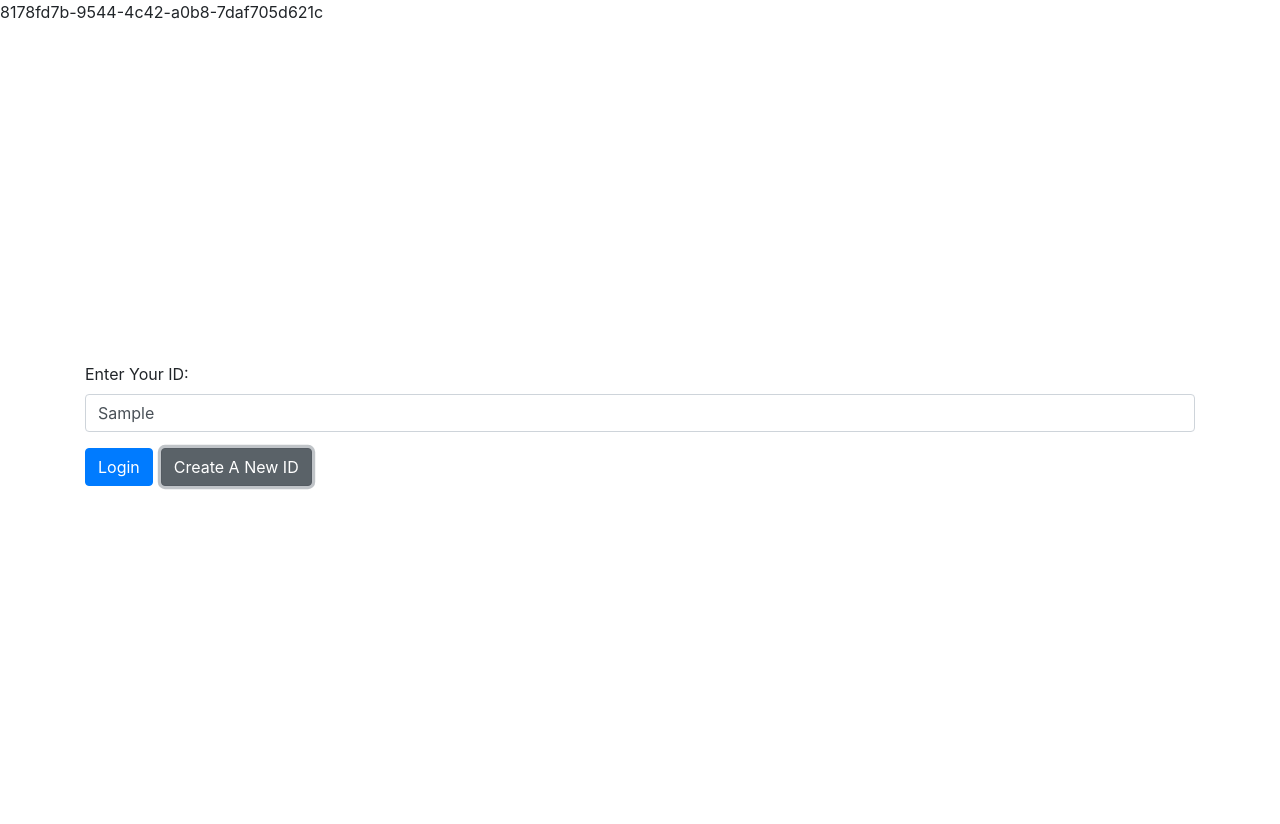
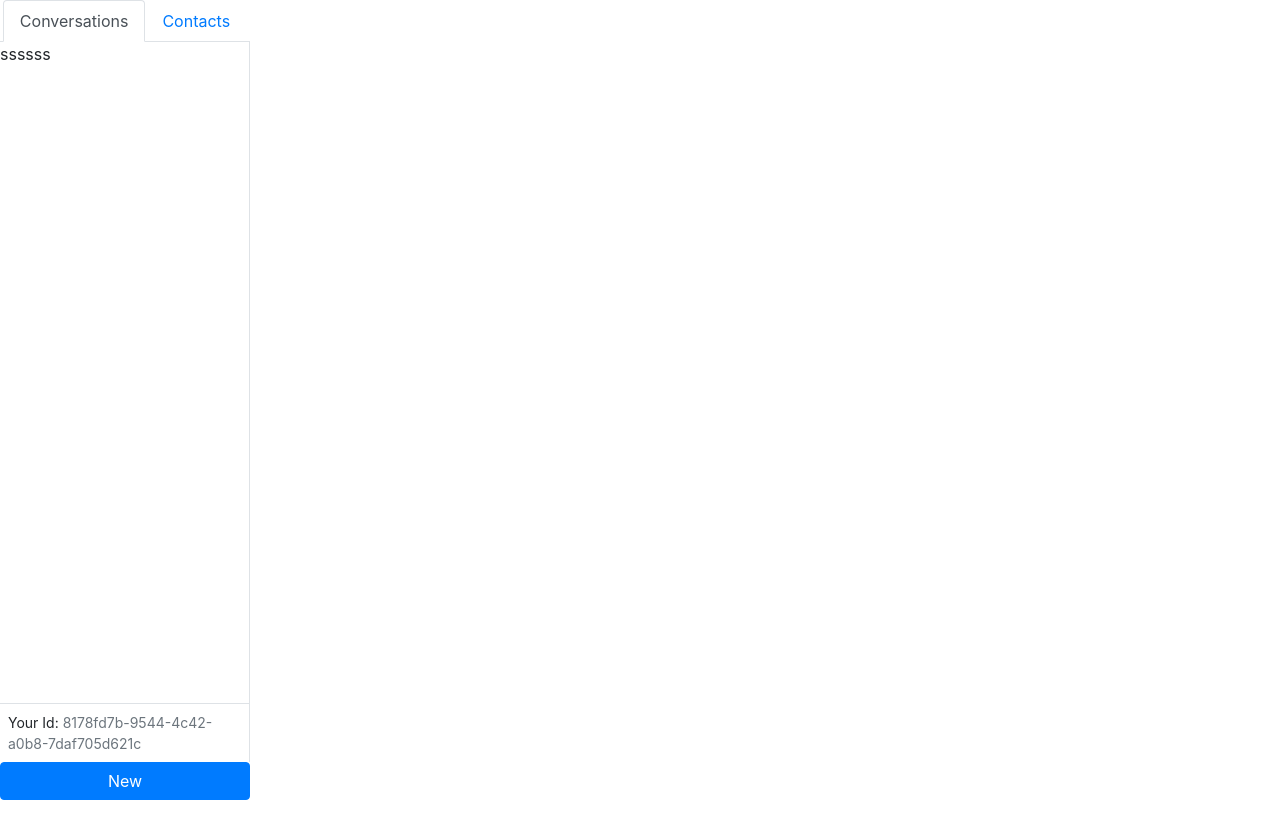
Before and after one commit to TianyiS/live-chatting-room, a React (Create React App) app: page / in a window 1280 px wide. Both pictures are taken after typing "Sample" into the empty fields and a click on the button "Create A New ID". After the commit the page ends 800 px from the top, so only its background shows below. Built offline with nearby package versions, Linux system fonts and the light colour scheme.

Commit message:
create dashboard and sidebar

```diff
--- a/src/components/App.js
+++ b/src/components/App.js
@@ -1,6 +1,7 @@
 // import React , { useState } from 'react';
 import useLocalStorage from '../hooks/useLocalStorage';
 import Login from './login';
+import DashBoard from './dashBoard';
 
 function App() {
 
@@ -8,8 +9,7 @@
 
   return (
     <>
-    {id}
-    <Login onIdSubmit={setId} ></Login>
+      {id ? <DashBoard id={id}/> : <Login onIdSubmit={setId} />}
     </>
   );
 }
--- /dev/null
+++ b/src/components/contacts.js
@@ -0,0 +1,9 @@
+import React from 'react'
+
+export default function Contacts() {
+    return (
+        <div>
+            contacts
+        </div>
+    )
+}
--- /dev/null
+++ b/src/components/conversations.js
@@ -0,0 +1,9 @@
+import React from 'react'
+
+export default function Conversations() {
+    return (
+        <div>
+            ssssss
+        </div>
+    )
+}
--- /dev/null
+++ b/src/components/dashBoard.js
@@ -0,0 +1,10 @@
+import React from 'react'
+import SideBar from './sideBar'
+
+export default function DashBoard({id}) {
+    return (
+        <div className="d-flex" style={{height: '100vh'}}>
+            <SideBar id={id}/>
+        </div>
+    )
+}
--- /dev/null
+++ b/src/components/sideBar.js
@@ -0,0 +1,44 @@
+import React , { useState } from 'react';
+import { Tab, Nav, Button, Modal } from 'react-bootstrap'
+import Contacts from './contacts';
+import Conversations from './conversations'
+
+const CONVERSATIONS_KEY = 'conversations'
+const CONTACTS_KEY = 'contacts'
+
+export default function SideBar({id}) {
+
+    const [activeKey, setActiveKey] = useState(CONVERSATIONS_KEY)
+    const conversationsOpen = activeKey === CONVERSATIONS_KEY
+
+    return (
+        <div style={{width: '250px'}} className="d-flex flex-column">
+            <Tab.Container activeKey={activeKey} onSelect={setActiveKey}>
+                <Nav variant="tabs" className="justify-content-center">
+                    <Nav.Item>
+                        <Nav.Link eventKey={CONVERSATIONS_KEY}>Conversations</Nav.Link>
+                    </Nav.Item>
+                    <Nav.Item>
+                        <Nav.Link eventKey={CONTACTS_KEY}>Contacts</Nav.Link>
+                    </Nav.Item>
+                </Nav>
+                <Tab.Content className="border-right overflow-auto flex-grow-1">
+                    <Tab.Pane eventKey={CONVERSATIONS_KEY}>
+                        <Conversations />
+                    </Tab.Pane>
+                    <Tab.Pane eventKey={CONTACTS_KEY}>
+                        <Contacts />
+                    </Tab.Pane>
+                </Tab.Content>
+                <div className='p-2 border-top border-right small'>
+                    Your Id: <span className="text-muted">{id}</span>
+                </div>
+                <Button>
+                    New {conversationsOpen}
+                </Button>
+
+            </Tab.Container>
+
+        </div>
+    )
+}
```
Also changed, not shown: 1 other file (tests, documents, lock files or other folders).
